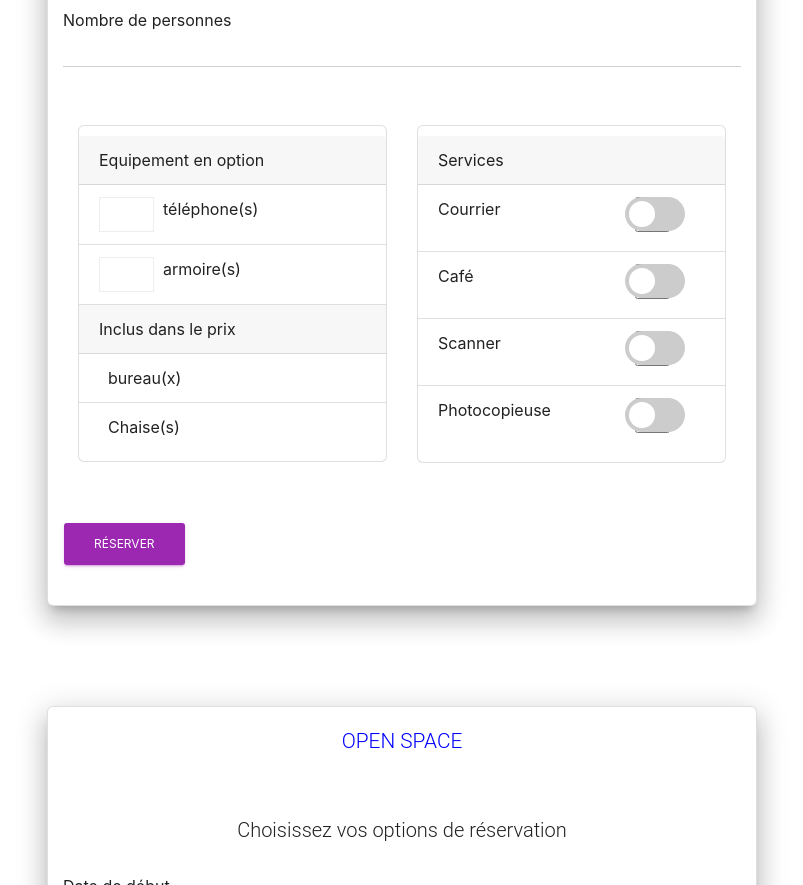
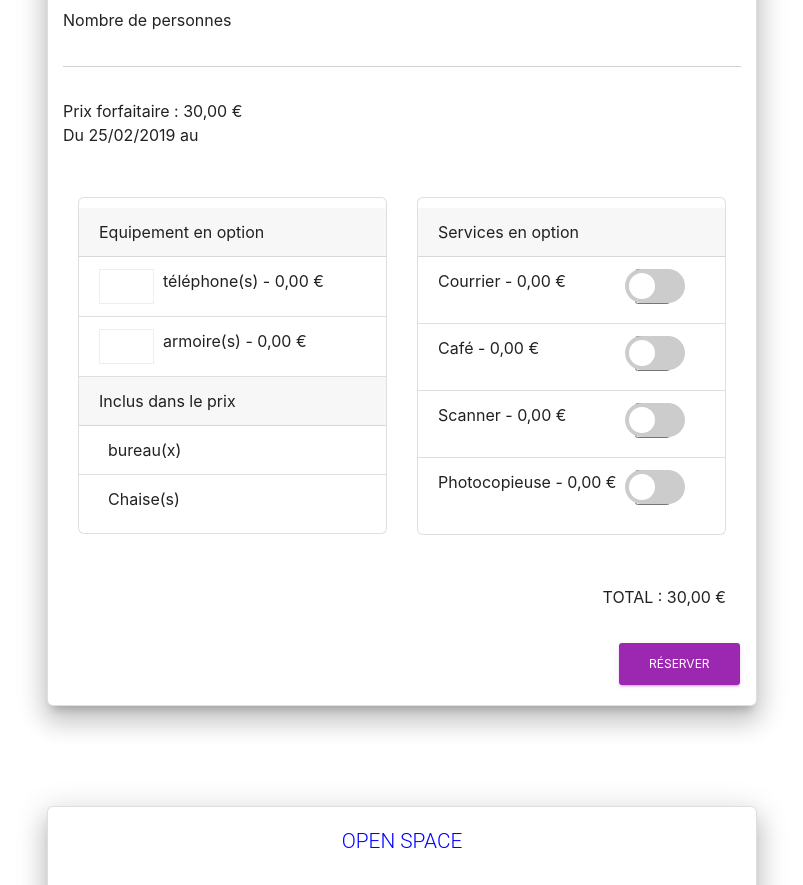
Before and after one commit to AdrienHorgnies/coworking-wavre, an Angular app: page / in a window 1280 px wide. Shown: the part 520-1405 px from the top of the page, without its empty margins (53-856 px from the left). Built offline with nearby package versions, Linux system fonts and the light colour scheme.

Commit message:
booking spaces private, open, bubble

```diff
--- a/src/app/bookingspaceprivate/bookingspace.component.html
+++ b/src/app/bookingspaceprivate/bookingspace.component.html
@@ -21,15 +21,17 @@
 
 
                                 <span class="form-label">Date de début</span>
-                                <input class="form-control" type="date" required>
+                                <input class="form-control " type="date" [(ngModel)]="date1" [ngModelOptions]="{standalone: true}" value="{{date1}}" required>
 
                                 <span class="form-label">Date de fin</span>
-                                <input class="form-control" type="date" required>
+                                <input class="form-control" type="date" [(ngModel)]="date2" [ngModelOptions]="{standalone: true}" required>
 
                                 <span class="form-label">Nombre de personnes</span>
                                 <div>
-                                <input class="form-control" type="number" min="1" max="10" [(ngModel)]="content" [ngModelOptions]="{standalone: true}" required>
+                                <input class="form-control" type="number" min="1" max="10" [(ngModel)]="content"  [ngModelOptions]="{standalone: true}" required>
                             </div>
+                                <br><span class="form-label">Prix forfaitaire : {{total("30,00")}} €</span>
+                                <br><span class="form-label">Du {{date1}} au {{date2}}</span>
 
                         <div class="container">
                             <div class="row">
@@ -40,16 +42,16 @@
 
                                         <ul class="list-group list-group-flush">
                                             <li class="list-group-item">
-                                                <input type="number" min="1" max="{{content}}"  value="{{content}}">
-                                                &nbsp; téléphone(s)
+                                                <input type="number" min="0" max="{{content}}"  value="{{content}}">
+                                                &nbsp; téléphone(s) - 0,00 €
                                                 <label class="">
                                                     <!--<input type="checkbox" class="default">-->
                                                     <span class=""></span>
                                                 </label>
                                             </li>
                                             <li class="list-group-item">
-                                                <input type="number" min="1" max="{{content}}"  value="{{content}}">
-                                                &nbsp; armoire(s)
+                                                <input type="number" min="0" max="{{content}}"  value="{{content}}">
+                                                &nbsp; armoire(s) - 0,00 €
                                                 <label class="">
                                                     <!--<input type="checkbox" class="primary">-->
                                                     <span class=""></span>
@@ -76,32 +78,32 @@
                                 <div class="col-md-6">
                                     <div class="card" style="margin:50px 0">
                                         <!-- Default panel contents -->
-                                        <div class="card-header">Services</div>
+                                        <div class="card-header">Services en option</div>
 
                                         <ul class="list-group list-group-flush">
                                             <li class="list-group-item">
-                                               Courrier
+                                               Courrier - 0,00 €
                                                 <label class="switch ">
                                                     <input type="checkbox" class="default">
                                                     <span class="slider round"></span>
                                                 </label>
                                             </li>
                                             <li class="list-group-item">
-                                                Café
+                                                Café - 0,00 €
                                                 <label class="switch ">
                                                     <input type="checkbox" class="primary">
                                                     <span class="slider round"></span>
                                                 </label>
                                             </li>
                                             <li class="list-group-item">
-                                                Scanner
+                                                Scanner - 0,00 €
                                                 <label class="switch ">
                                                     <input type="checkbox" class="success">
                                                     <span class="slider round"></span>
                                                 </label>
                                             </li>
                                             <li class="list-group-item">
-                                                Photocopieuse
+                                                Photocopieuse - 0,00 €
                                                 <label class="switch ">
                                                     <input type="checkbox" class="info">
                                                     <span class="slider round"></span>
@@ -109,14 +111,14 @@
                                             </li>
 
                                         </ul>
-
                                     </div>
-
+                                    <span style="float:right;" class="form-label">TOTAL : {{total("30,00")}} €</span><br><br>
                                 </div>
 
                             </div>
                         </div>
-                        <a class="btn btn-primary" href="#">Réserver</a>
+
+                        <a style="float:right;" class="btn btn-primary" href="#">Réserver</a>
                 </div>
             </div>
                     </form>
--- a/src/app/bookingspaceprivate/bookingspace.component.ts
+++ b/src/app/bookingspaceprivate/bookingspace.component.ts
@@ -1,4 +1,6 @@
 import { Component, OnInit } from '@angular/core';
+import {toDate} from "@angular/common/src/i18n/format_date";
+import {formatDate} from "@angular/common";
 
 @Component({
   selector: 'cow-bookingspace',
@@ -8,11 +10,18 @@ import { Component, OnInit } from '@angular/core';
 export class BookingspaceComponent implements OnInit {
 
     content = "";
+    date1: string = "25/02/2019";
+
+    date2 = "";
+    // totaldate = {{date1}};
 
     // todo: initialiser le nombre de personnes >1 et <capacity
     numberpers: string = "number";
 
+    total(montant: string): string {
+        return montant;
 
+}
     constructor() { }
 
   ngOnInit() {
```
